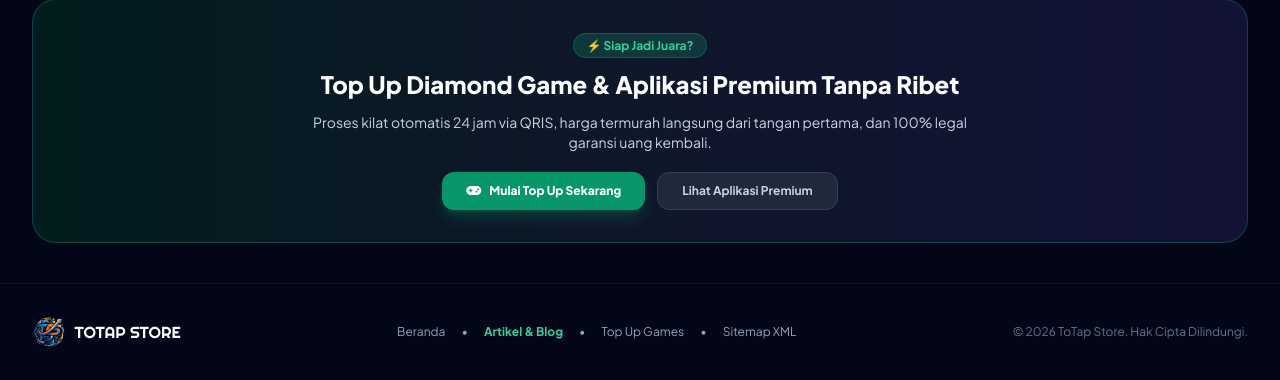
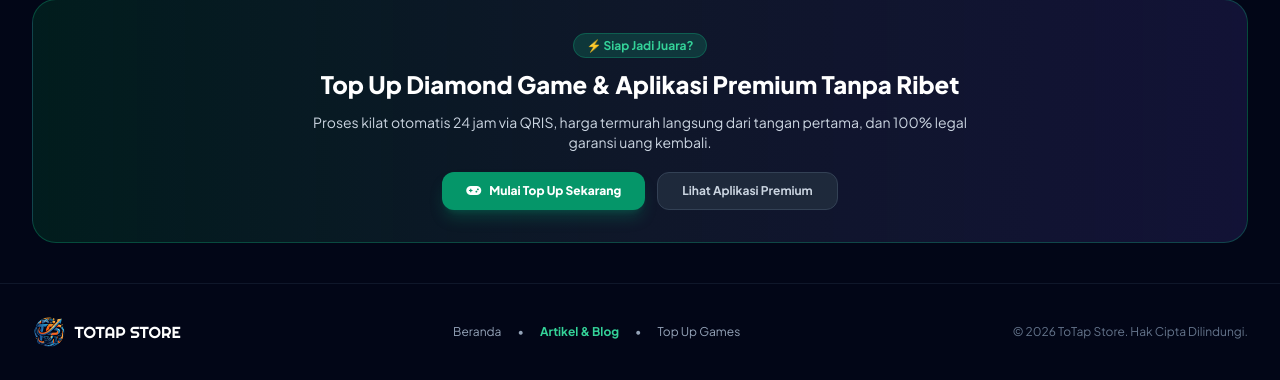
Before and after one commit to Gabr1elGaby/ToTap-Store, a Laravel app: page /artikel in a window 1280 px wide. Shown: the part 1050-1430 px from the top of the page. Run offline with Laravel 12, Linux system fonts and the light colour scheme; data comes from the database, SQL or seed files in the repository; style sheets or scripts are compiled from the project's sources; some libraries are stand-ins or nearby versions.

Commit message:
fix(articles): remove visible Sitemap XML link from public footer

```diff
--- a/resources/views/articles/index.blade.php
+++ b/resources/views/articles/index.blade.php
@@ -216,8 +216,6 @@
                 <a href="{{ route('articles.index') }}" class="text-emerald-400 font-bold hover:underline">Artikel & Blog</a>
                 <span>•</span>
                 <a href="{{ url('/#games') }}" class="hover:text-white transition">Top Up Games</a>
-                <span>•</span>
-                <a href="{{ url('/sitemap.xml') }}" target="_blank" class="hover:text-white transition">Sitemap XML</a>
             </div>
             <div>
                 &copy; {{ date('Y') }} ToTap Store. Hak Cipta Dilindungi.
--- a/resources/views/articles/show.blade.php
+++ b/resources/views/articles/show.blade.php
@@ -340,8 +340,6 @@
                 <a href="{{ route('articles.index') }}" class="text-emerald-400 font-bold hover:underline">Artikel & Blog</a>
                 <span>•</span>
                 <a href="{{ url('/#games') }}" class="hover:text-white transition">Top Up Games</a>
-                <span>•</span>
-                <a href="{{ url('/sitemap.xml') }}" target="_blank" class="hover:text-white transition">Sitemap XML</a>
             </div>
             <div>
                 &copy; {{ date('Y') }} ToTap Store. Hak Cipta Dilindungi.
```
